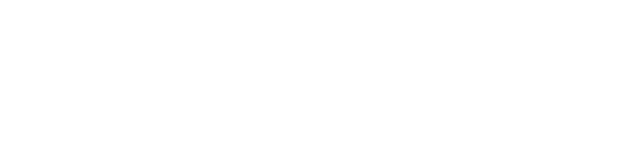
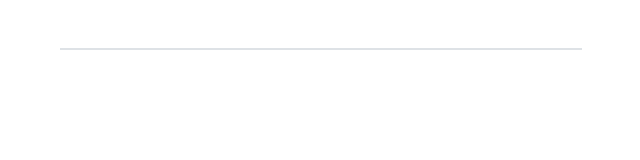
Before and after one commit to sapucai07/introduccion-a-JavaScript, a plain HTML site: page index.html in a window 1280 px wide. Shown: the whole page, without its empty margins (58-698 px from the left). Drawn offline with Linux system fonts and the light colour scheme.

Commit message:
Primera columna / botones

```diff
--- a/index.html
+++ b/index.html
@@ -1,16 +1,22 @@
 <!DOCTYPE html>
 <html lang="en">
+
 <head>
     <meta charset="UTF-8">
     <meta name="viewport" content="width=device-width, initial-scale=1.0">
     <title>Document</title>
     <link rel="stylesheet" href="css/bootstrap.min.css">
 </head>
+
 <body>
     <div class="container">
         <div class="row p-5">
+            <div class="col-6 border text-center bg-light">
+
+            </div>
 
         </div>
     </div>
 </body>
+
 </html>
```
